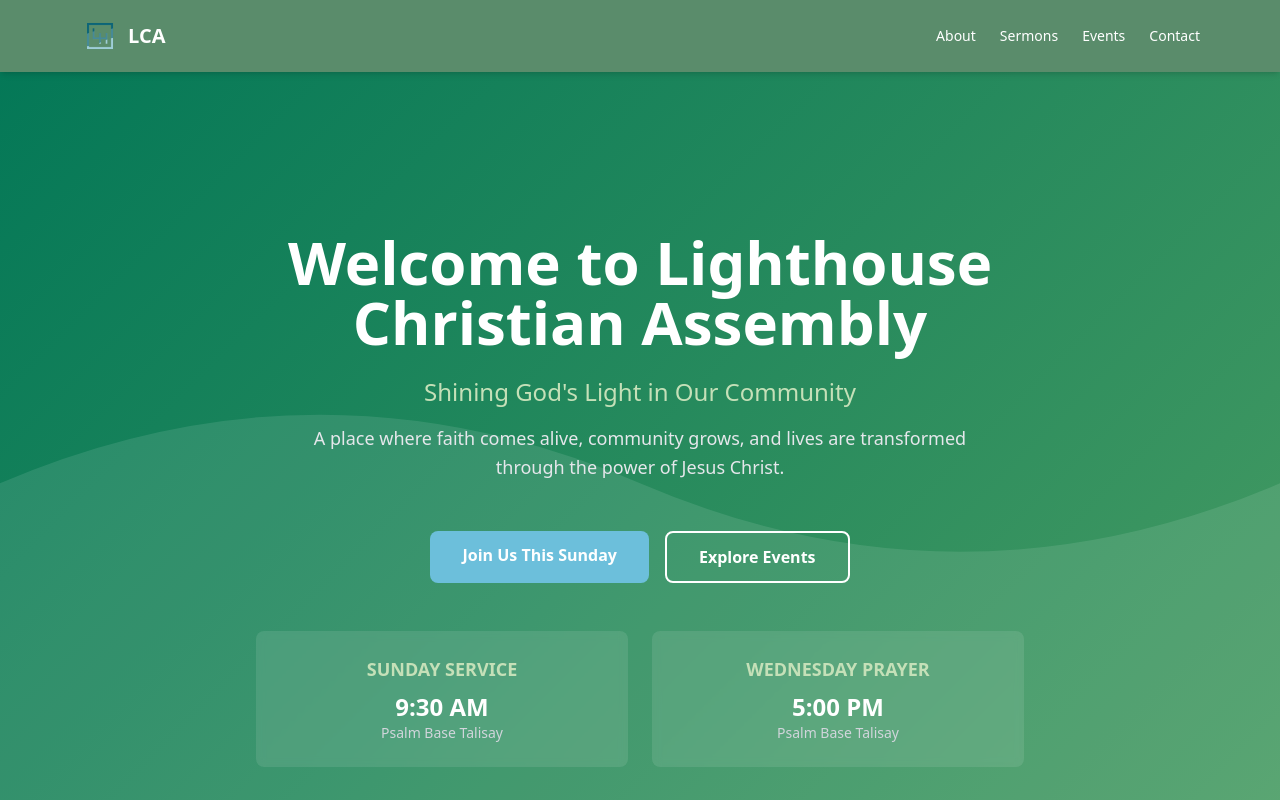
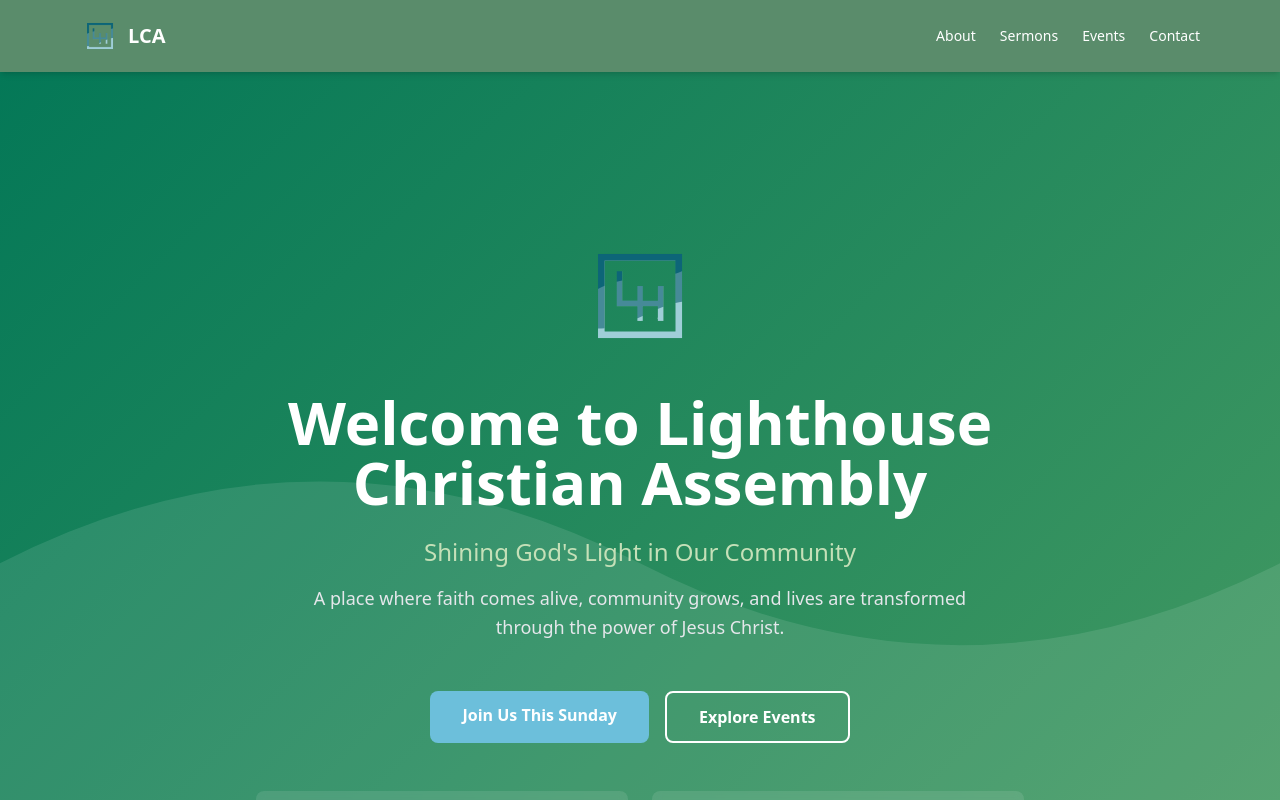
Before and after one commit to lloydix11/lca-church-website, a Next.js app: page / in a window 1280 px wide. Shown: the top 800 px of the page. Built offline with nearby package versions, Linux system fonts and the light colour scheme; no server answers; the database is empty.

Commit message:
Add logo, enhance button hover effects, and add shadow to service cards

```diff
--- a/app/page.tsx
+++ b/app/page.tsx
@@ -97,6 +97,13 @@ export default async function Home() {
 
         <div className="container relative z-10">
           <div className="max-w-3xl mx-auto text-center">
+            <div className="mb-8 flex justify-center">
+              <img
+                src="/LCA Logo - no bg.png"
+                alt="LCA Logo"
+                className="h-24 md:h-32 object-contain"
+              />
+            </div>
             <h1 className="hero-title text-5xl md:text-6xl font-bold mb-6 leading-tight">
               Welcome to Lighthouse Christian Assembly
             </h1>
@@ -108,22 +115,22 @@ export default async function Home() {
             </p>
 
             <div className="hero-buttons flex gap-4 justify-center flex-wrap mb-8">
-              <Link href="/about" className="px-8 py-3 font-bold rounded-lg hover:opacity-90 transition" style={{ backgroundColor: "#6CBFDB", color: "white" }}>
+              <Link href="/about" className="px-8 py-3 font-bold rounded-lg transition duration-300 hover:shadow-lg hover:scale-105" style={{ backgroundColor: "#6CBFDB", color: "white" }}>
                 Join Us This Sunday
               </Link>
-              <Link href="/events" className="px-8 py-3 border-2 border-white text-white font-bold rounded-lg hover:bg-white hover:text-primary-700 transition">
+              <Link href="/events" className="px-8 py-3 border-2 border-white text-white font-bold rounded-lg hover:bg-white hover:text-primary-700 transition duration-300 hover:shadow-lg hover:scale-105">
                 Explore Events
               </Link>
             </div>
 
             {/* Service Times Quick View */}
             <div className="grid md:grid-cols-2 gap-6 mt-12">
-              <div className="service-card bg-white bg-opacity-10 rounded-lg p-6 backdrop-blur-sm">
+              <div className="service-card bg-white bg-opacity-10 rounded-lg p-6 backdrop-blur-sm shadow-xl">
                 <p className="font-bold text-lg mb-2" style={{ color: "#C5E0B8" }}>SUNDAY SERVICE</p>
                 <p className="text-2xl font-bold">9:30 AM</p>
                 <p className="text-sm text-gray-300">Psalm Base Talisay</p>
               </div>
-              <div className="service-card bg-white bg-opacity-10 rounded-lg p-6 backdrop-blur-sm">
+              <div className="service-card bg-white bg-opacity-10 rounded-lg p-6 backdrop-blur-sm shadow-xl">
                 <p className="font-bold text-lg mb-2" style={{ color: "#C5E0B8" }}>WEDNESDAY PRAYER</p>
                 <p className="text-2xl font-bold">5:00 PM</p>
                 <p className="text-sm text-gray-300">Psalm Base Talisay</p>
```
